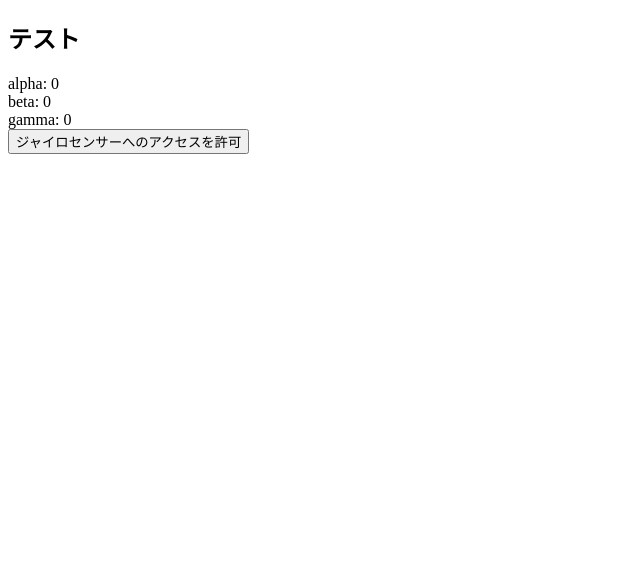
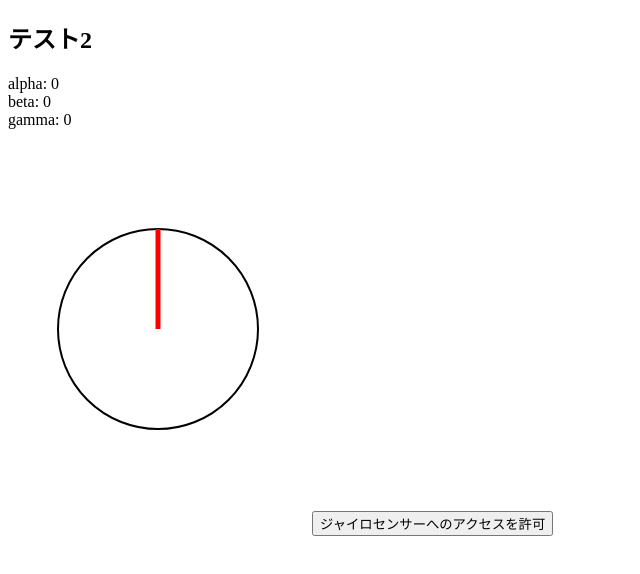
Before and after one commit to x21013xx/gyro, a plain HTML site: page index.html in a window 1280 px wide. Shown: the whole page, without its empty margins (0-640 px from the left). Drawn offline with Linux system fonts and the light colour scheme.

Commit message:
Add files via upload

```diff
--- a/index.html
+++ b/index.html
@@ -7,11 +7,14 @@
 </head>
 
 <body>
-<h2>テスト</h2>
+<h2>テスト2</h2>
 <div id="txt">ここにデータを表示</div> <!-- データを表示するdiv要素 -->
+<canvas id="canvas" width="300" height="400"></canvas>  <!-- ★絵を描くcanvas要素 -->
 
 <script>
 var alpha = 0, beta = 0, gamma = 0; // ジャイロの値を入れる変数を3個用意
+var canvas = document.getElementById("canvas"); // ★canvas要素を取得
+var context = canvas.getContext("2d");          // ★絵を描く部品を取得
 
 // デバイスモーションとデバイスオリエンテーションイベントへのアクセス許可を求める関数
 function requestPermission() {
@@ -39,6 +42,7 @@ function handleOrientation(event) {
 // 指定時間ごとに繰り返し実行される setInterval(実行する内容, 間隔[ms]) タイマーを設定
 var timer = window.setInterval(() => {
     displayData(); // displayData 関数を実行
+    drawOrientation();  // 方向を描く
 }, 33); // 33msごとに（1秒間に約30回）
 
 // データを表示する displayData 関数
@@ -56,6 +60,28 @@ window.addEventListener('load', () => {
     button.onclick = requestPermission;
     document.body.appendChild(button);
 });
+
+// コンパスのような絵を描く drawOrientation 関数
+function drawOrientation() {
+    var centerX = canvas.width  / 2;            // canvasの中心のX座標
+    var centerY = canvas.height / 2;	        // canvasの中心のY座標
+    var radius  = 100;                          // 枠円の半径および針の長さ
+    var radianAlpha = alpha * Math.PI / 180;    // 角度をラジアンに変換
+    context.clearRect(0, 0, canvas.width, canvas.height);   // canvasの内容を消す clearRect(x, y, w, h)
+    context.beginPath();                        // 描画開始
+    context.arc(centerX, centerY, radius, 0, 2 * Math.PI);  // 枠円を描く
+    context.strokeStyle = "rgb(0, 0, 0)";       // 枠円の線の色
+    context.lineWidth = 2;                      // 線の太さ
+    context.stroke();                           // 線を描画
+    context.beginPath();                        // 描画開始
+    context.moveTo(centerX, centerY);           // 中心に移動
+    // 線を引く（cosでx座標、sinでy座標が得られる。長さradiusを掛ける。-90度すると真上に向く。）
+    context.lineTo(centerX + Math.cos(radianAlpha - Math.PI / 2) * radius,
+                   centerY + Math.sin(radianAlpha - Math.PI / 2) * radius);
+    context.strokeStyle = "rgb(255, 0, 0)";     // 針の線の色
+    context.lineWidth = 5;                      // 線の太さ
+    context.stroke();                           // 線を描画
+}
 </script>
 </body>
 </html>
```
